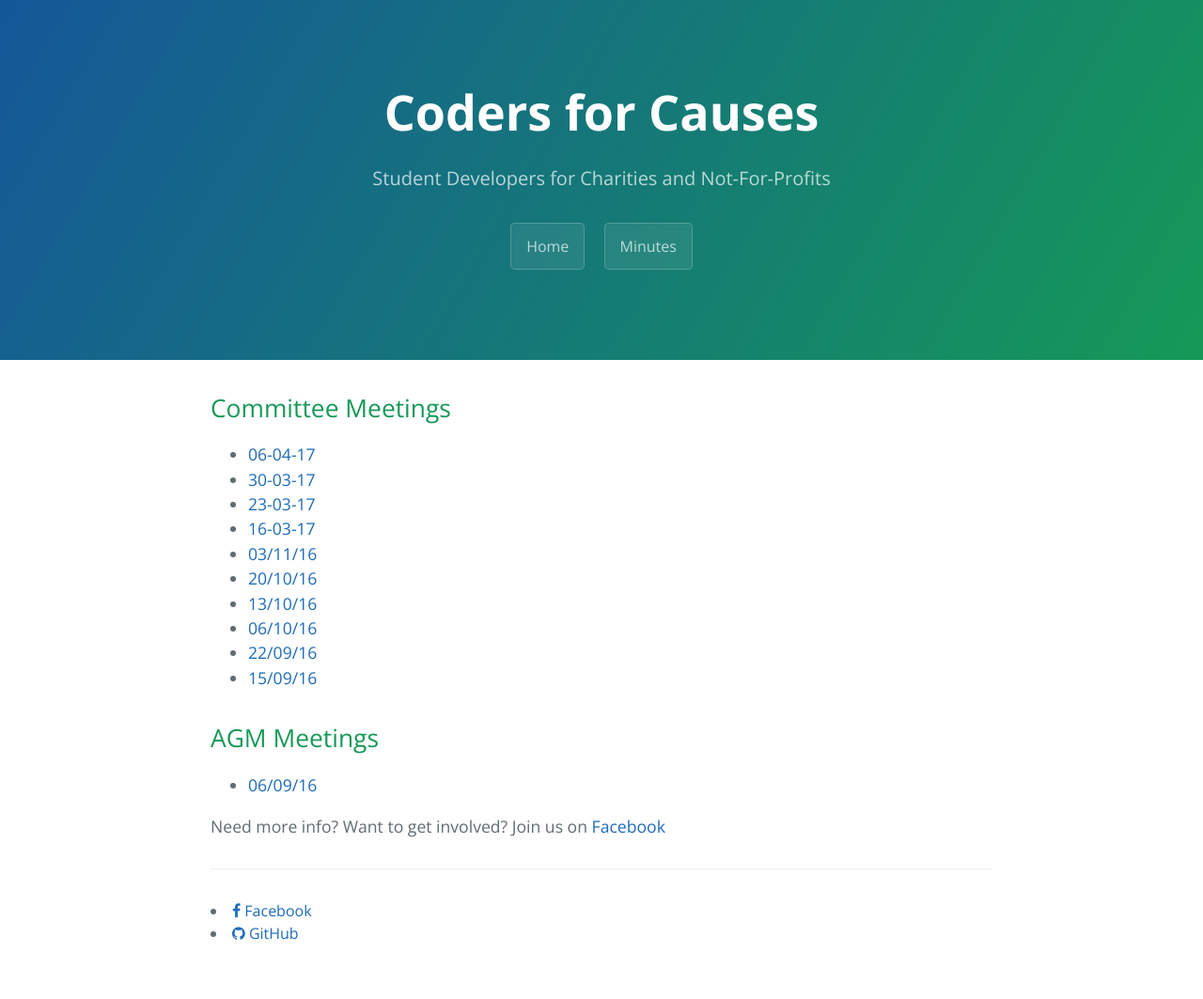
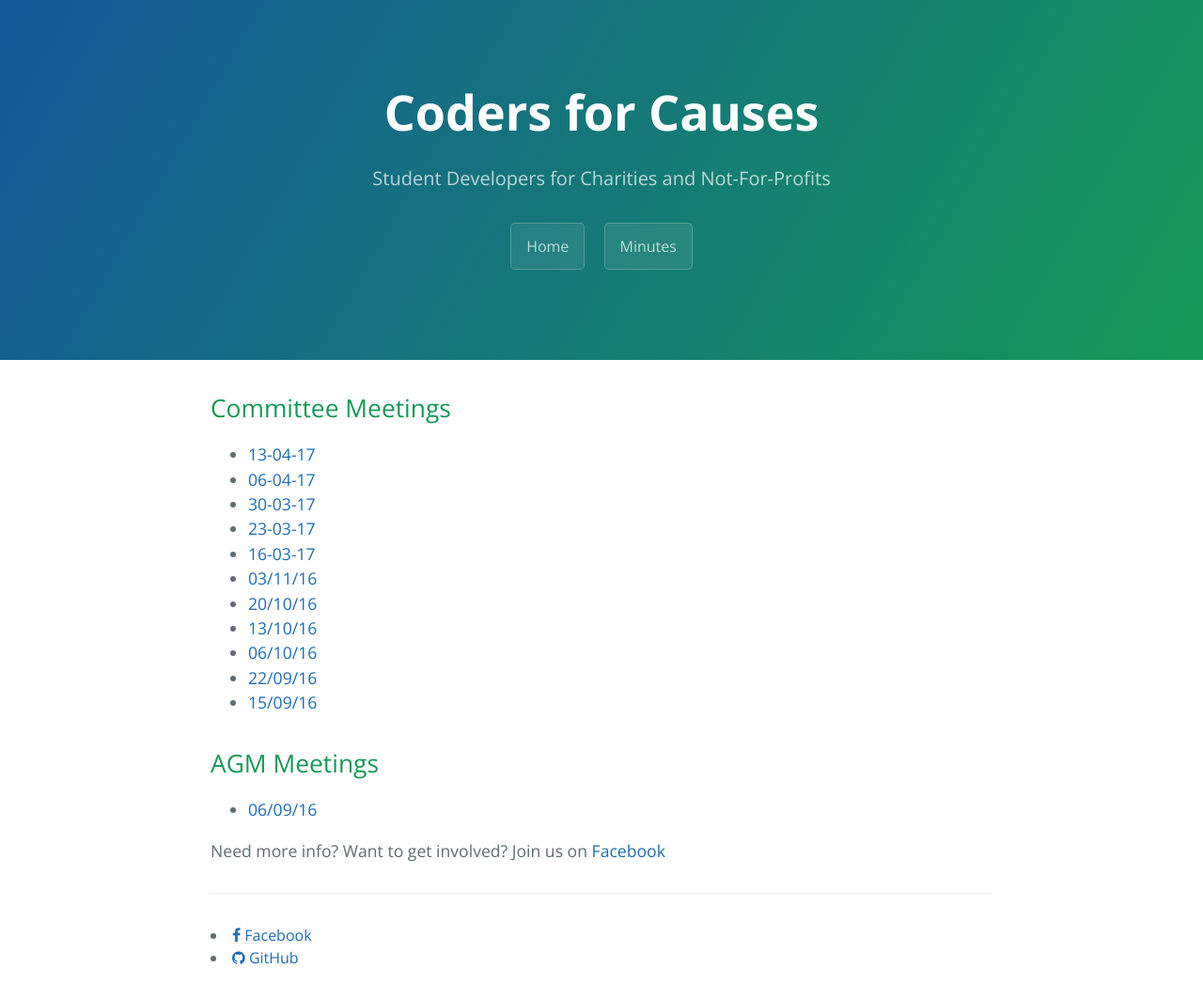
Before and after one commit to fkingnoobgg/codersforcauses.github.io, a Jekyll site: the page built from minutes/index.md, in a window 1280 px wide. Shown: the whole page at 94% size. Built offline with Jekyll 4.4.1, drawn with Linux system fonts in a browser that asks for light colours; nearby versions of some CDN libraries; before the commit the page ends 1037 px from its top, so only the background shows below that.

Commit message:
Update index.md
Updated on 15-04-17 at 4:15 pm

```diff
--- a/minutes/index.md
+++ b/minutes/index.md
@@ -5,6 +5,7 @@ title: Minutes
 
 ## Committee Meetings
 
+- [13-04-17](/minutes/pdfs/CM-11-13-04-17.pdf)
 - [06-04-17](/minutes/pdfs/CM-10-06-04-17.pdf)
 - [30-03-17](/minutes/pdfs/CM-9-30-03-17.pdf)
 - [23-03-17](/minutes/pdfs/CM-8-23-03-17.pdf)
```
